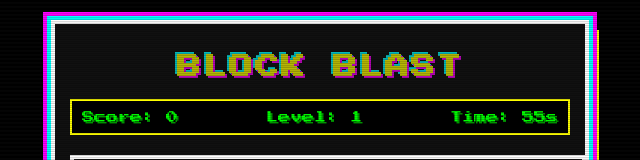
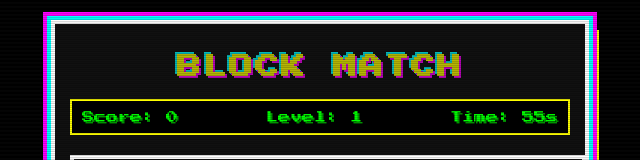
Before and after one commit to callmeianwu/BlockMatch, a plain HTML site: page index.html in a window 1280 px wide. Shown: the top 160 px of the page, without its empty margins (320-960 px from the left). Drawn offline with Linux system fonts and the light colour scheme.

Commit message:
Changed name

```diff
--- a/index.html
+++ b/index.html
@@ -245,7 +245,7 @@
 </head>
 <body>
     <div class="game-container">
-        <h1>Block Blast</h1>
+        <h1>Block Match</h1>
         <div class="game-info">
             <div class="score">Score: <span id="score">0</span></div>
             <div class="level">Level: <span id="level">1</span></div>
```
